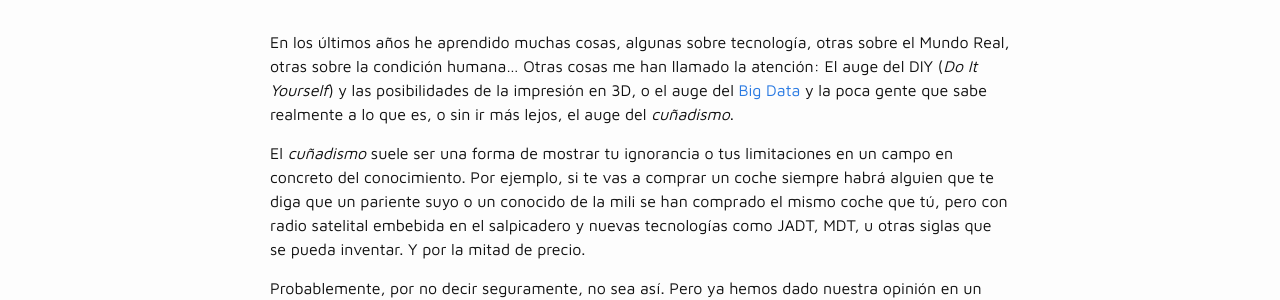
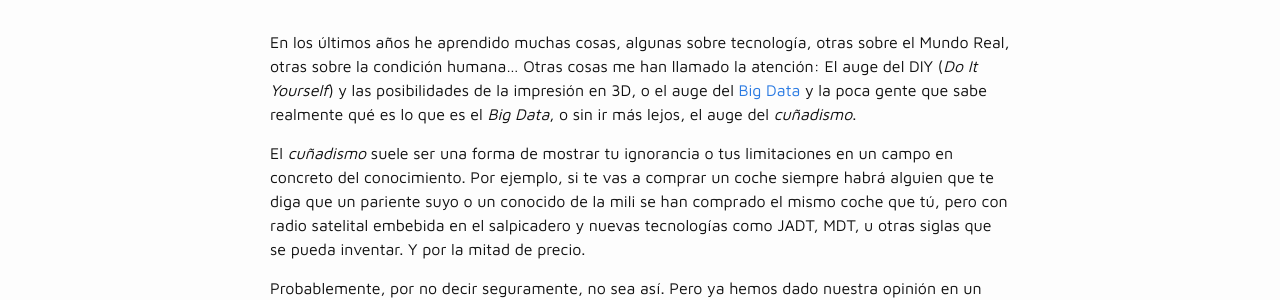
Before and after one commit to jorgecasas/jorgecasas.github.io, a Jekyll site: the page built from _posts/2016-05-18-el-amigo-informatico.markdown, in a window 1280 px wide and 900 px high. Shown: the part 148-448 px from the top of the window. Built offline with Jekyll 4.4.1, drawn with Linux system fonts in a browser that asks for light colours; comment, search, counter and statistics services are not loaded.

Commit message:
Post - el amigo informático

```diff
--- a/_posts/2016-05-18-el-amigo-informatico.markdown
+++ b/_posts/2016-05-18-el-amigo-informatico.markdown
@@ -7,7 +7,7 @@ tags:
 - development
 ---
 
-En los últimos años he aprendido muchas cosas, algunas sobre tecnología, otras sobre el Mundo Real, otras sobre la condición humana... Otras cosas me han llamado la atención: El auge del DIY (_Do It Yourself_) y las posibilidades de la impresión en 3D, o el auge del [Big Data]({{ site.url }}/2016/01/27/sobreinformacion) y la poca gente que sabe realmente a lo que es, o sin ir más lejos, el auge del _cuñadismo_.
+En los últimos años he aprendido muchas cosas, algunas sobre tecnología, otras sobre el Mundo Real, otras sobre la condición humana... Otras cosas me han llamado la atención: El auge del DIY (_Do It Yourself_) y las posibilidades de la impresión en 3D, o el auge del [Big Data]({{ site.url }}/2016/01/27/sobreinformacion) y la poca gente que sabe realmente qué es lo que es el _Big Data_, o sin ir más lejos, el auge del _cuñadismo_.
 
 El _cuñadismo_ suele ser una forma de mostrar tu ignorancia o tus limitaciones en un campo en concreto del conocimiento. Por ejemplo, si te vas a comprar un coche siempre habrá alguien que te diga que un pariente suyo o un conocido de la mili se han comprado el mismo coche que tú, pero con radio satelital embebida en el salpicadero y nuevas tecnologías como JADT, MDT, u otras siglas que se pueda inventar. Y por la mitad de precio.
 
```
